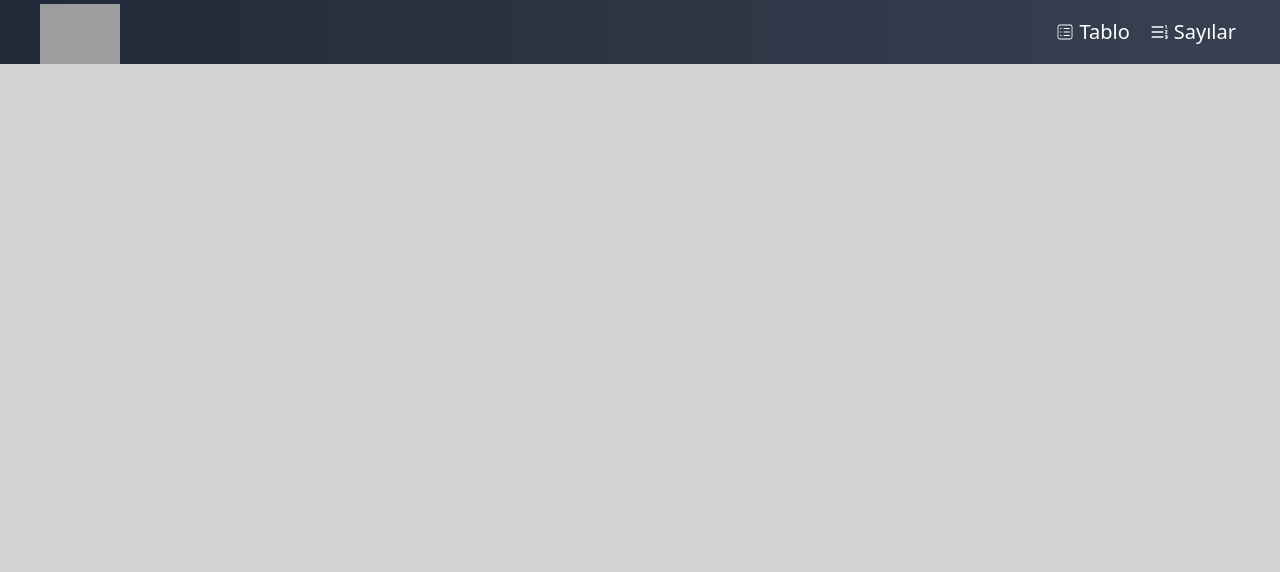
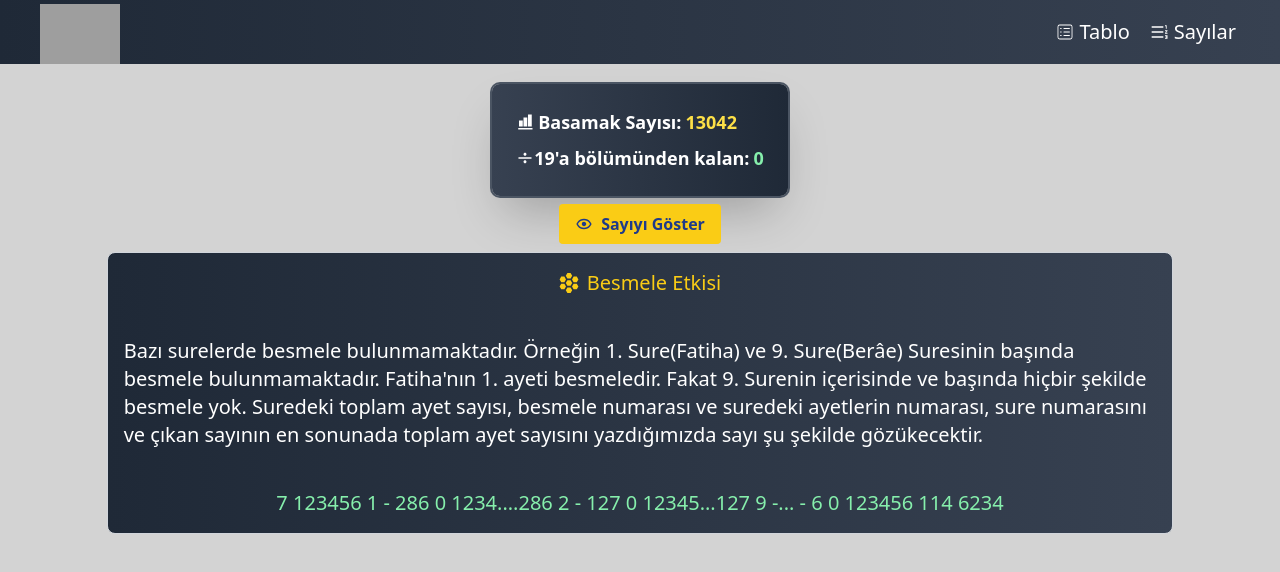
Before and after one commit to yusufbalyemez/insanustu-sayisal-kombinasyonlar, a React (Create React App) app in the folder app/: page /basmala in a window 1280 px wide. Before the commit this address had no page. Shown: the top 572 px of the page. Built offline with nearby package versions, Linux system fonts and the light colour scheme; grey boxes are pictures that could not be loaded.

Commit message:
Besmele Etkisi Eklendi

```diff
--- a/app/src/App.js
+++ b/app/src/App.js
@@ -10,6 +10,7 @@ import { ToastContainer } from "react-toastify";
 import Number3 from "./pages/Number3";
 import { DifferentRefsProvider } from "./context/DifferentRefsContext";
 import Number4 from "./pages/Number4";
+import BesmeleEtkisi from "./pages/BesmeleEtkisi";
 
 function App() {
   return (
@@ -22,6 +23,7 @@ function App() {
           <Route path="/2" element={<Number2 />} />
           <Route path="/3" element={<Number3 />} />
           <Route path="/4" element={<Number4 />} />
+          <Route path="/basmala" element={<BesmeleEtkisi/>} />
           <Route path="/deneme" element={<DenemeSayfa />} />
         </Routes>
         <ToastContainer autoClose={4000} position="top-center" />
--- /dev/null
+++ b/app/src/Informations/BesmeleEtkisiInfo.js
@@ -0,0 +1,23 @@
+import React from "react";
+import BilgiMetniniGosterenComponent from "../components/BilgiMetniniGosterenComponent";
+import { SiMiraheze } from "react-icons/si";
+
+const BesmeleEtkisiInfo = () => {
+  return (
+    <BilgiMetniniGosterenComponent>
+      <p className="text-yellow-400 flex items-center gap-2">
+        <SiMiraheze />
+        Besmele Etkisi
+      </p>
+      <p>
+      Bazı surelerde besmele bulunmamaktadır. Örneğin 1. Sure(Fatiha) ve 9. Sure(Berâe) Suresinin başında besmele bulunmamaktadır. Fatiha'nın 1. ayeti besmeledir. Fakat 9. Surenin içerisinde ve başında hiçbir şekilde besmele yok. Suredeki toplam ayet sayısı, besmele numarası ve suredeki ayetlerin numarası, sure numarasını ve çıkan sayının en sonunada toplam ayet sayısını yazdığımızda sayı şu şekilde gözükecektir.
+      </p>
+
+      <p className="text-green-300">
+      7 123456 1 - 286 0 1234....286 2 - 127 0 12345...127 9 -... - 6 0 123456 114 6234
+      </p>
+    </BilgiMetniniGosterenComponent>
+  );
+};
+
+export default BesmeleEtkisiInfo;
--- a/app/src/components/Functions.js
+++ b/app/src/components/Functions.js
@@ -147,6 +147,32 @@ export const handleAyatClick = (
   toggleSurahSelection(surahNumber, setSelectedSurahs);
 };
 
+export const handleBasmalaClick = (
+  surahNumber,
+  surahName,
+  currentValue,
+  selectedSurahs,
+  setSelectedSurahs
+) => {
+
+  if(!selectedSurahs.includes(surahNumber)){ //Eğer selectedSurahs dizisi içerisinde sure numarası yoksa içeridekileri yapsın. Bu sayede seçim iptalinde tekrardan toast görünmüyor.
+    const matchedSurah = surahInfo.find(
+      (surah) => surah.surahNumber === surahNumber
+    );
+    if(matchedSurah){
+      if(matchedSurah.startsWithBasmala === currentValue){
+        toast.success(`[${surahNumber}] ${surahName} Suresinin başında besmele olması gerektiğini göstermektedir.`);
+      }else{
+        toast.error(`[${surahNumber}] ${surahName} Suresinin başında besmele olmaması gerektiğini gösteriyor.`);
+      }
+    }
+
+
+
+  }
+  toggleSurahSelection(surahNumber, setSelectedSurahs);
+};
+
 export const handleTotalClick = (
   surahNumber,
   surahName,
--- a/app/src/pages/Number4.js
+++ b/app/src/pages/BesmeleEtkisi.js
@@ -2,7 +2,7 @@ import React, { useEffect, useState } from "react";
 import {
   calculateMod19,
   handleTotalClick,
-  handleAyatClick,
+  handleBasmalaClick,
   handleTotalAyatClick,
   isDifferent,
   handleSurahNoClick,
@@ -25,9 +25,10 @@ import CopyAndSelectButtons from "../components/CopyAndSelectButtons";
 import { useDifferentRefs } from "../context/DifferentRefsContext";
 import SayiyiGosterenComponent from "../components/SayiyiGosterenComponent";
 import KapsayiciComponent from "../components/KapsayiciComponent";
-import Number4Info from "../Informations/Number4Info";
+import BesmeleEtkisiInfo from "../Informations/BesmeleEtkisiInfo";
 
-const Number4 = () => {
+
+const BesmeleEtkisi = () => {
   const { quranList } = useQuran(); //Jsondaki Orjinal Kuran listesini bu değişkene aktarır.
   const [orginQuranEmptyList, setOrginQuranEmptyList] = useState([]); //JSONdaki bilgileri büyük sayı hale getirmek için kullanılan boş dizi.
   const [olusanDizi, setOlusanDizi] = useState([]); //Jsondaki ve tabloda değişiklik olursa oluşacak sayıyı oluşturan boş dizi
@@ -64,6 +65,9 @@ const Number4 = () => {
     //Sayının Gösterildiği Kısım - Start
     QURAN.forEach((sure) => {
       suredekiToplamAyetSayisiniYazdir(sure, orjinalBosDizi);
+      if (sure.startsWithBasmala){
+        orjinalBosDizi.push({ durum: "besmele", sureNo: sure.surahNumber, sureAdi: sure.surahName, deger: 0 });
+      }
       suredekiTumAyetSayilariniYazdir(sure, orjinalBosDizi);
       sureNumarasiniYazdir(sure, orjinalBosDizi);
     });
@@ -79,6 +83,10 @@ const Number4 = () => {
           bosDizi,
           stringBuyukSayi
         ));
+        if (sure.startsWithBasmala){
+          bosDizi.push({ durum: "besmele", sureNo: sure.surahNumber, sureAdi: sure.surahName, deger: 0 });
+          stringBuyukSayi += "0";
+        }
       ({ bosDizi, stringBuyukSayi } =
         suredekiTumAyetSayilariniHesaplamaDizisineEkle(
           sure,
@@ -114,7 +122,7 @@ const Number4 = () => {
     <KapsayiciComponent>
       {/* Sayfanın başlığını ayarlama */}
       <Helmet>
-        <title>Sayı 3</title>
+        <title>Besmele Etkisi</title>
       </Helmet>
 
       {/* 19'a bölümünden kalanını ve basamak sayısını gösteren bileşen */}
@@ -152,7 +160,8 @@ const Number4 = () => {
                 onClick={() => {
                   if (eleman.durum === "toplam-ayet-sayisi") {
                     handleTotalAyatClick(eleman.deger);
-                  } else if (eleman.durum === "ayet-sayisi") {
+                  }
+                   else if (eleman.durum === "ayet-sayisi") {
                     handleTotalClick(
                       eleman.sureNo,
                       eleman.sureAdi,
@@ -167,10 +176,10 @@ const Number4 = () => {
                       setSelectedSurahs
                     );
                   } else {
-                    handleAyatClick(
+                    handleBasmalaClick(
                       eleman.sureNo,
                       eleman.sureAdi,
-                      eleman.deger,
+                      true,
                       selectedSurahs,
                       setSelectedSurahs
                     );
@@ -181,6 +190,8 @@ const Number4 = () => {
                     ? "text-red-500 font-bold blink" // Eğer farklıysa kırmızı
                     : eleman.durum === "ayet-sayisi"
                     ? "text-yellow-400" // Ayet sayısı için sarı
+                    : eleman.durum === "besmele"
+                    ? "text-orange-400" // Ayet sayısı için sarı
                     : eleman.durum === "ayetNo"
                     ? "text-white" // Ayet numarası için beyaz
                     : eleman.durum === "toplam-ayet-sayisi"
@@ -199,10 +210,10 @@ const Number4 = () => {
         </SayiyiGosterenComponent>
       ) : (
         //Sayının bilgi metnini gösteren bileşen
-        <Number4Info />
+        <BesmeleEtkisiInfo/>
       )}
     </KapsayiciComponent>
   );
 };
 
-export default Number4;
+export default BesmeleEtkisi;
```
